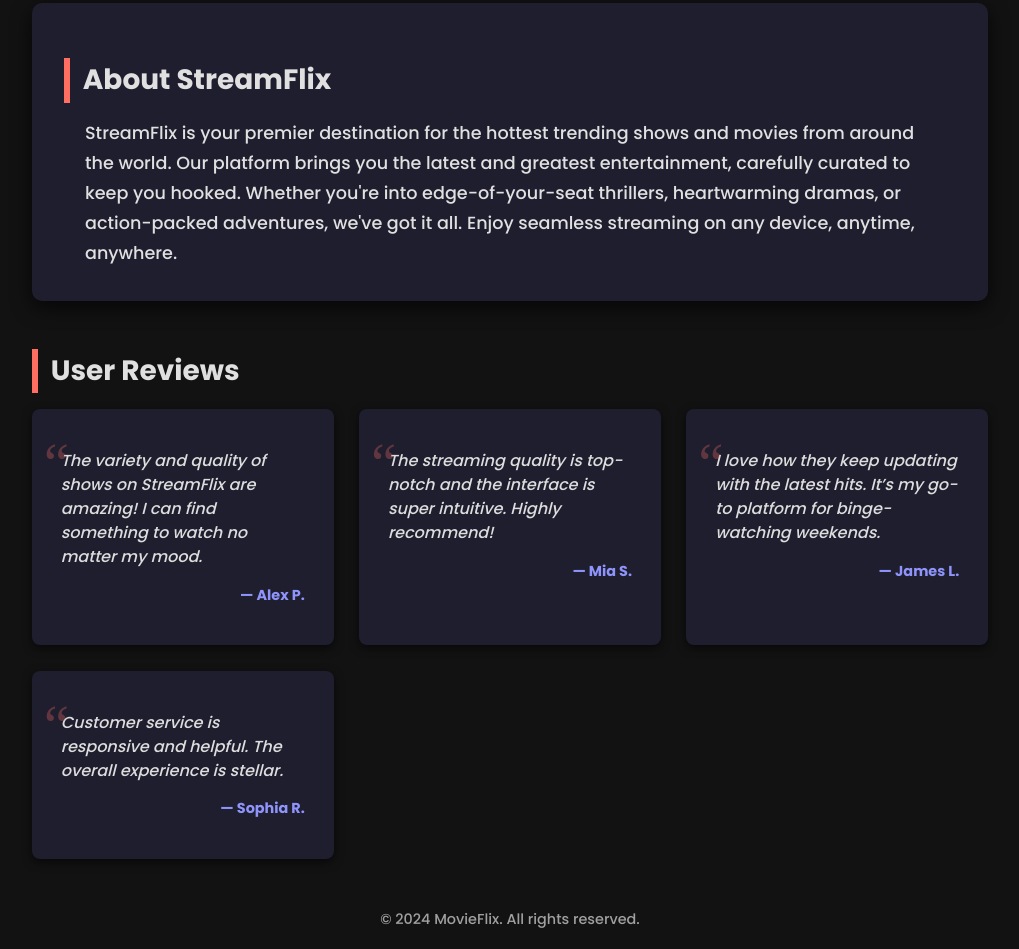
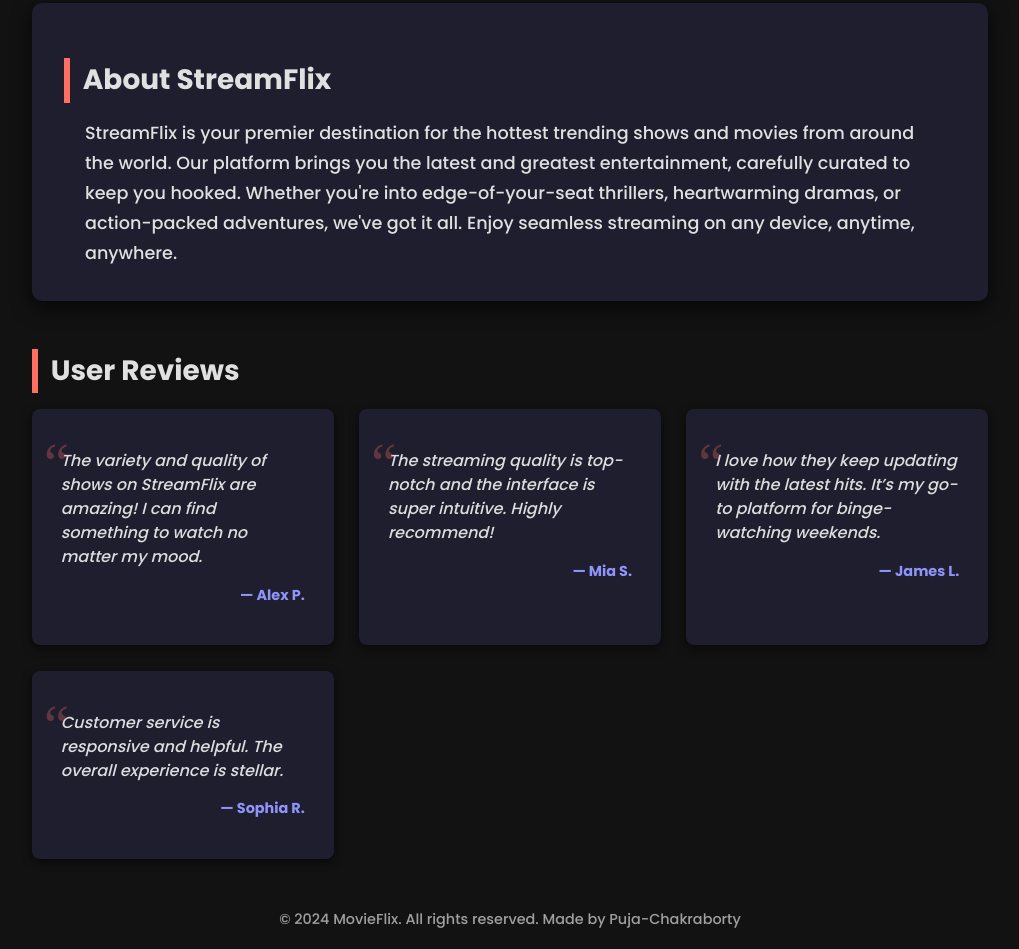
Before and after one commit to Puja1224/Movieflix.github.io, a plain HTML site: page index.html in a window 1280 px wide. Shown: the part 930-1879 px from the top of the page, without its empty margins (130-1149 px from the left). Drawn offline with Linux system fonts and the light colour scheme.

Commit message:
Update index.html

```diff
--- a/index.html
+++ b/index.html
@@ -120,6 +120,7 @@
 
 <footer>
   &copy; 2024 MovieFlix. All rights reserved.
+  Made by Puja-Chakraborty
 </footer>
 </body>
 </html>
```
